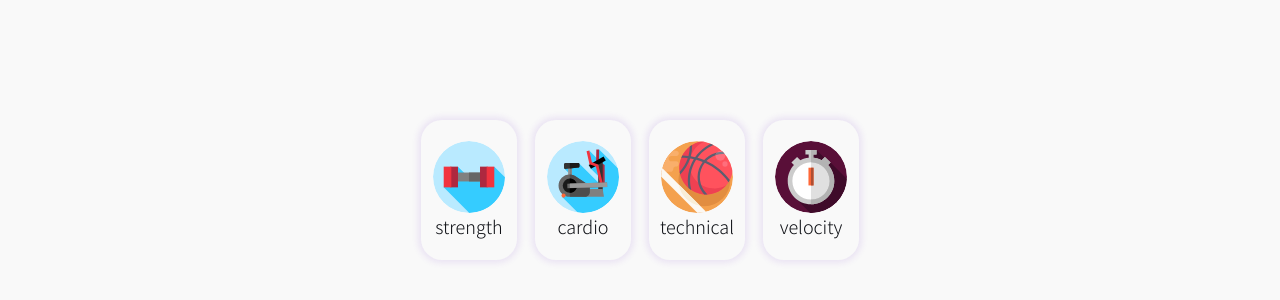
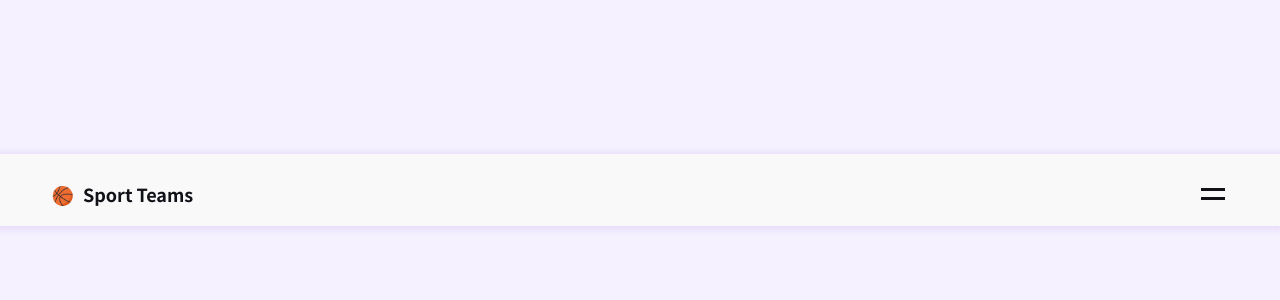
Before and after one commit to WS-Jedp/sport-teams-frontend, a React app: page / in a window 1280 px wide. Shown: the part 210-510 px from the top of the page. Built offline with nearby package versions, Linux system fonts and the light colour scheme.

Commit message:
Common components done! 👨🏾‍🚀

```diff
--- a/src/assets/styles/partials/_colors.scss
+++ b/src/assets/styles/partials/_colors.scss
@@ -22,7 +22,7 @@ $color-gray-30: #E6DFF5;
 
 $color-dark: #101217;
 $color-light: #F5F1FF;
-$color-light: #F9F9F9;
+$color-light-70: #F9F9F9;
 
 $color-light-rgb: 230, 223, 245;
 $color-dark-rgb: 16, 18, 23;
--- /dev/null
+++ b/src/components/commons/header/index.tsx
@@ -0,0 +1,40 @@
+import React, { useState } from 'react'
+import { Link } from 'react-router-dom'
+import { Menu } from '../menu'
+import './styles.scss'
+
+export const Header:React.FC = () => {
+
+    const [showMenu, setShowMenu] = useState<boolean>(false)
+
+    return (
+        <header className="flex flex-row align-center justify-between header">
+
+            <div className="relative flex flex-row align-center justify-between header-container">
+
+
+                <Link to="/" className="flex flex-row align-center justify-center header__logo">
+                    <p>🏀</p>
+                    <h1>Sport Teams</h1>
+                </Link>
+
+                <div className="relative flex flex-col align-center justify-center header__container-menu">
+                    <div className="flex flex-col align-center justify-center header__menu" onClick={() => setShowMenu(!showMenu)}>
+                        <div className="header__menu-line" />
+                        <div className="header__menu-line" />
+                    </div>
+
+                    {
+                        showMenu && (
+                            <div className="header__menu-menu">
+                                <Menu onClose={() => setShowMenu(false)} />
+                            </div>
+                        )
+                    }
+                </div>
+            </div>
+
+
+        </header>
+    )
+}
--- /dev/null
+++ b/src/components/commons/header/styles.scss
@@ -0,0 +1,47 @@
+@use '../../../assets/styles/partials' as *;
+
+.header {
+    width: 100%;
+    height: 72px;
+    background-color: $color-light-70;
+    padding: $space-sm-sm;
+    @include shadow($color-purple, 0, 1px, .3rem, .6rem, .1);
+
+    @include desktop-sm {
+        padding: $space-sm-lg;
+    }
+
+    &-container {
+        width: 100%;
+        margin: auto;
+
+        @include desktop-sm {
+            width: 96%;
+        }
+    }
+
+    &__logo {
+        & p {
+            margin-right: $space-base-lg;
+        }
+        & h1, & p {
+            font-size: $text-size-base;
+        }
+    }
+
+    &__menu {
+        cursor: pointer;
+        &-line {
+            width: 24px;
+            height: 3px;
+            margin: 3px;
+            background-color: $color-dark;
+        }
+
+        &-menu {
+            position: absolute;
+            top: 0;
+            right: 0;
+        }
+    }
+}
--- /dev/null
+++ b/src/components/commons/menu/index.tsx
@@ -0,0 +1,42 @@
+import React from 'react'
+import { Link } from 'react-router-dom'
+import { MdClose } from 'react-icons/md'
+import './styles.scss'
+
+interface Menu {
+    onClose: () => void
+}
+
+export const Menu:React.FC<Menu> = ({ onClose }) => {
+
+    return (
+        <menu className="flex flex-col align-center justify-around menu">
+            <div className="flex flex-row align-center justify-between menu__header">
+                <h2>Menu</h2>
+                <MdClose size="30" onClick={onClose} />
+            </div>
+
+            <ul className="flex flex-col align-center justify-center menu__links">
+                <li className="menu__item">
+                    <Link to="/">
+                        Home
+                    </Link>
+                </li>
+                <li className="menu__item">
+                    <Link to="/login">
+                        Login
+                    </Link>
+                </li>
+                <li className="menu__item">
+                    <Link to="/register">
+                        Register
+                    </Link>
+                </li>
+            </ul>
+
+            <small className="menu__copyright">
+                All rights reserved - Sport Teams  2021
+            </small>
+        </menu>
+    )
+}
--- /dev/null
+++ b/src/components/commons/menu/styles.scss
@@ -0,0 +1,40 @@
+@use '../../../assets/styles/partials' as *;
+
+.menu {
+    position: relative;
+    width: 300px;
+    max-width: 300px;
+    min-height: 300px;
+    height: auto;
+    background-color: $color-light-70;
+    padding: $space-base-xl;
+    @include shadow($color-purple, 0, 0, .3rem, .6rem, .1);
+
+    &__header {
+        width: 100%;
+        & h2 {
+            font-size: $text-size-base;
+        }
+
+        & svg {
+            cursor: pointer;
+        }
+    }
+
+    &__item {
+        margin: $space-base-md;
+        & a {
+            color: $color-dark;
+            text-decoration: underline;
+            font-weight: 700;
+            font-size: $text-size-sm;
+        }
+    }
+
+    &__copyright {
+        color: $color-gray-70;
+        font-weight: 300;
+        margin: $space-base-lg;
+        font-size: $text-size-base-sm;
+    }
+}
--- /dev/null
+++ b/src/components/commons/nav/styles.scss
@@ -0,0 +1,25 @@
+@use '../../../assets/styles/partials' as *;
+
+.nav {
+    width: 100%;
+    height: 72px;
+    background-color: $color-light-70;
+    @include shadow($color-purple, 0, -1px, .3rem, .6rem, .1);
+
+    &__link {
+        text-align: center;
+
+        & h2 {
+            font-size: $text-size-base-md;
+            font-weight: 500;
+            color: $color-gray-70;
+        }
+
+        &--selected {
+            & h2 {
+                text-decoration: underline;
+                color: $color-dark;
+            }
+        }
+    }
+}
--- a/src/pages/home/index.tsx
+++ b/src/pages/home/index.tsx
@@ -1,5 +1,6 @@
 import React from 'react'
-import { ExerciseCategoryCard } from '../../components/exercises/category'
+import { Header } from '../../components/commons/header'
+import { Menu } from '../../components/commons/menu'
 import './styles.scss'
 
 
@@ -7,18 +8,7 @@ export const Home:React.FC = () => {
 
     return (
         <section className="flex flex-row align-center justify-center home">
-            <ExerciseCategoryCard
-                category="strength"
-            />
-            <ExerciseCategoryCard
-                category="cardio"
-            />
-            <ExerciseCategoryCard
-                category="technical"
-            />
-            <ExerciseCategoryCard
-                category="velocity"
-            />
+            <Header />
         </section>
     )
 }
```
Also changed, not shown: src/components/commons/nav/index.tsx (added, +30 -0 lines).
